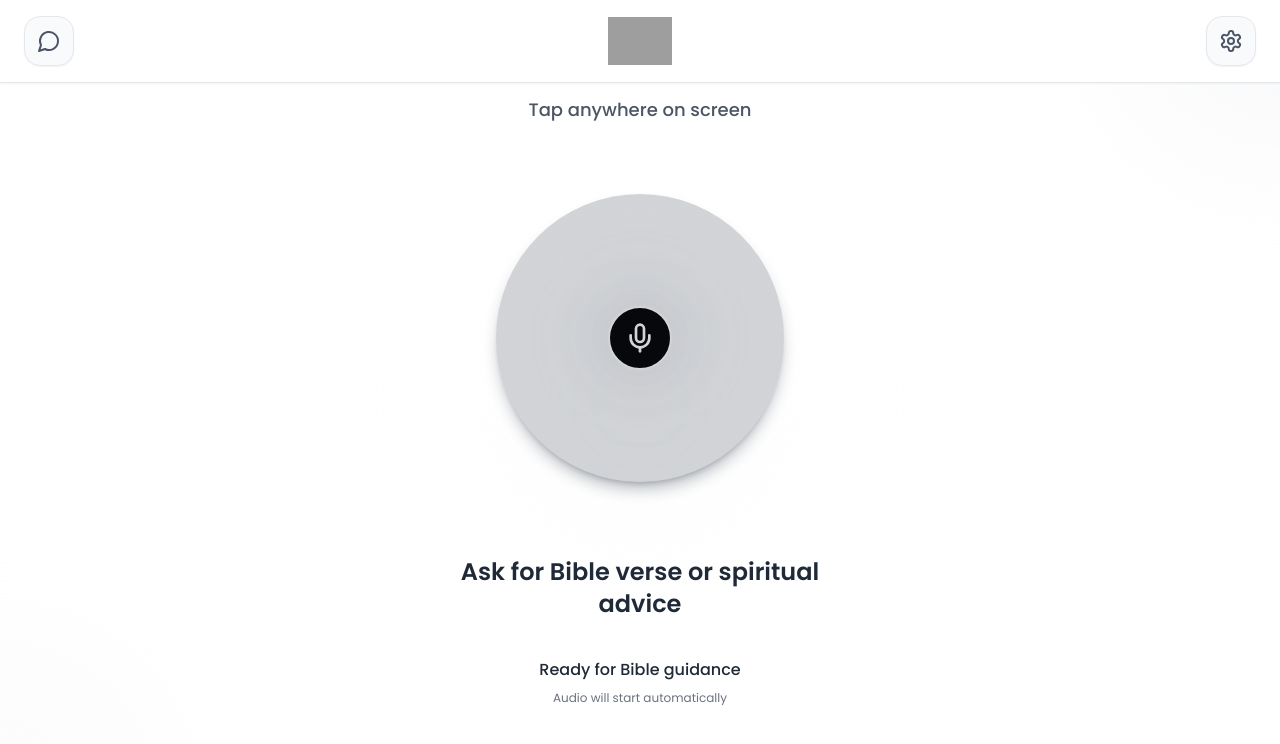
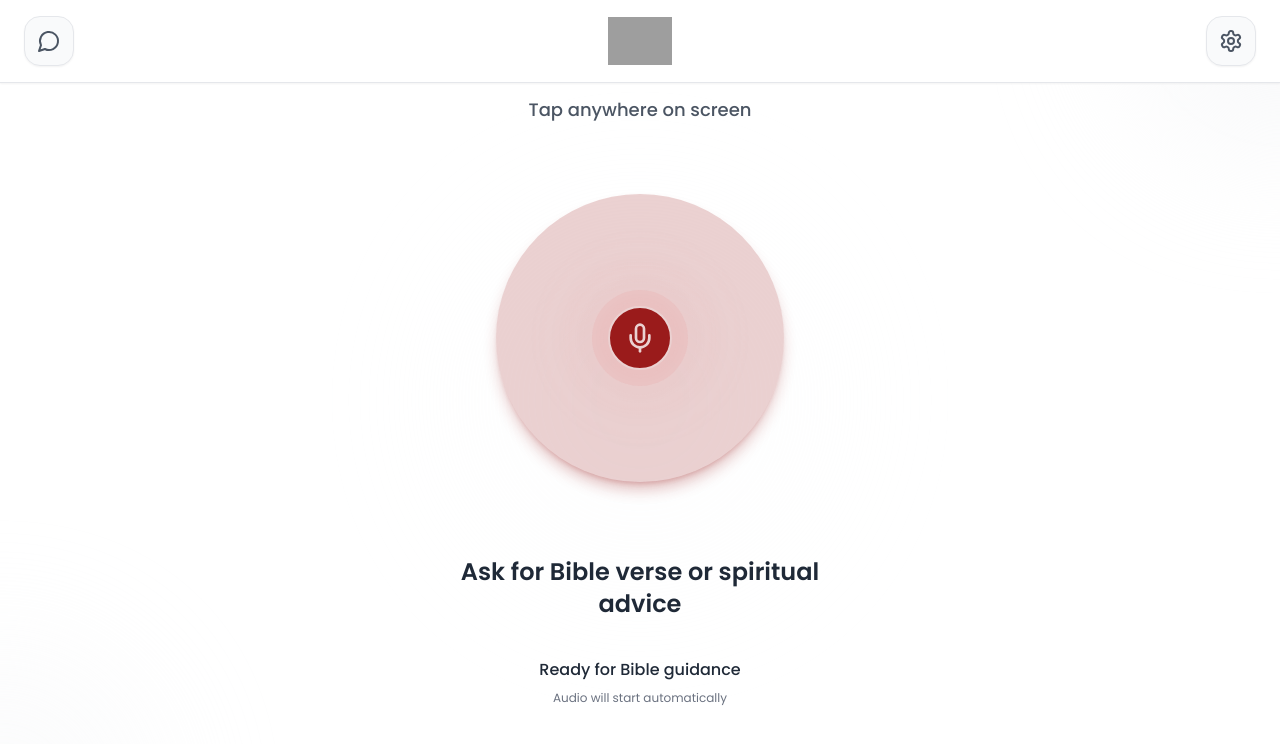
Before and after one commit to rergisb/biblev2, a React (Vite) app: page / in a window 1280 px wide. Shown: the top 744 px of the page. Built offline with nearby package versions, Linux system fonts and the light colour scheme; no server answers; grey boxes are pictures that could not be loaded.

Commit message:
Change overlay colors to red tones

```diff
--- a/src/components/VoiceVisualizer.tsx
+++ b/src/components/VoiceVisualizer.tsx
@@ -35,7 +35,7 @@ export const VoiceVisualizer: React.FC<VoiceVisualizerProps> = ({
       ctx.clearRect(0, 0, width, height);
 
       if (isProcessing) {
-        // Processing state - distinctive circular pulse animation
+        // Processing state - distinctive circular pulse animation with red tones
         const time = Date.now() * 0.004;
         const rings = 4;
 
@@ -48,13 +48,13 @@ export const VoiceVisualizer: React.FC<VoiceVisualizerProps> = ({
           const pulseIntensity = (Math.sin(pulsePhase) + 1) * 0.5; // 0 to 1
           const radius = baseRadius + pulseIntensity * 15;
 
-          // Processing uses a distinct color pattern
+          // Processing uses red color pattern
           const gradient = ctx.createRadialGradient(centerX, centerY, 0, centerX, centerY, radius);
           const alpha = (0.6 - ringProgress * 0.4) * pulseIntensity;
 
-          gradient.addColorStop(0, `rgba(75, 85, 99, ${alpha * 0.8})`); // gray-600
-          gradient.addColorStop(0.5, `rgba(107, 114, 128, ${alpha * 0.6})`); // gray-500
-          gradient.addColorStop(1, `rgba(156, 163, 175, ${alpha * 0.2})`); // gray-400
+          gradient.addColorStop(0, `rgba(185, 28, 28, ${alpha * 0.8})`); // red-700
+          gradient.addColorStop(0.5, `rgba(220, 38, 38, ${alpha * 0.6})`); // red-600
+          gradient.addColorStop(1, `rgba(248, 113, 113, ${alpha * 0.2})`); // red-400
 
           ctx.beginPath();
           ctx.arc(centerX, centerY, radius, 0, Math.PI * 2);
@@ -62,7 +62,7 @@ export const VoiceVisualizer: React.FC<VoiceVisualizerProps> = ({
           ctx.fill();
 
           // Add subtle glow
-          ctx.shadowColor = '#6B7280'; // gray-500
+          ctx.shadowColor = '#DC2626'; // red-600
           ctx.shadowBlur = 10 - (ringProgress * 5);
           ctx.fill();
           ctx.shadowBlur = 0;
@@ -82,8 +82,8 @@ export const VoiceVisualizer: React.FC<VoiceVisualizerProps> = ({
           const dotAlpha = 0.4 + Math.sin(time * 2 + i * 0.5) * 0.3;
 
           const dotGradient = ctx.createRadialGradient(dotX, dotY, 0, dotX, dotY, dotSize);
-          dotGradient.addColorStop(0, `rgba(75, 85, 99, ${dotAlpha})`);
-          dotGradient.addColorStop(1, `rgba(75, 85, 99, 0)`);
+          dotGradient.addColorStop(0, `rgba(185, 28, 28, ${dotAlpha})`);
+          dotGradient.addColorStop(1, `rgba(185, 28, 28, 0)`);
 
           ctx.beginPath();
           ctx.arc(dotX, dotY, dotSize, 0, Math.PI * 2);
@@ -92,7 +92,7 @@ export const VoiceVisualizer: React.FC<VoiceVisualizerProps> = ({
         }
 
       } else if (isRecording || isPlaying) {
-        // Active state - animated circular waves
+        // Active state - animated circular waves with red tones
         const time = Date.now() * 0.003;
         const rings = 5;
 
@@ -124,25 +124,25 @@ export const VoiceVisualizer: React.FC<VoiceVisualizerProps> = ({
 
           ctx.closePath();
 
-          // Create gradient based on state - using gray tones for both recording and playing
+          // Create gradient based on state - using red tones for both recording and playing
           const gradient = ctx.createRadialGradient(centerX, centerY, 0, centerX, centerY, baseRadius + waveAmplitude);
 
           if (isRecording) {
-            gradient.addColorStop(0, `rgba(31, 41, 55, ${0.4 - ringProgress * 0.3})`); // gray-800
-            gradient.addColorStop(0.5, `rgba(55, 65, 81, ${0.3 - ringProgress * 0.2})`); // gray-700
-            gradient.addColorStop(1, `rgba(75, 85, 99, ${0.1 - ringProgress * 0.1})`); // gray-600
+            gradient.addColorStop(0, `rgba(153, 27, 27, ${0.4 - ringProgress * 0.3})`); // red-800
+            gradient.addColorStop(0.5, `rgba(185, 28, 28, ${0.3 - ringProgress * 0.2})`); // red-700
+            gradient.addColorStop(1, `rgba(220, 38, 38, ${0.1 - ringProgress * 0.1})`); // red-600
           } else {
-            // Use slightly lighter gray for playing state
-            gradient.addColorStop(0, `rgba(55, 65, 81, ${0.4 - ringProgress * 0.3})`); // gray-700
-            gradient.addColorStop(0.5, `rgba(75, 85, 99, ${0.3 - ringProgress * 0.2})`); // gray-600
-            gradient.addColorStop(1, `rgba(107, 114, 128, ${0.1 - ringProgress * 0.1})`); // gray-500
+            // Use slightly lighter red for playing state
+            gradient.addColorStop(0, `rgba(185, 28, 28, ${0.4 - ringProgress * 0.3})`); // red-700
+            gradient.addColorStop(0.5, `rgba(220, 38, 38, ${0.3 - ringProgress * 0.2})`); // red-600
+            gradient.addColorStop(1, `rgba(248, 113, 113, ${0.1 - ringProgress * 0.1})`); // red-400
           }
 
           ctx.fillStyle = gradient;
           ctx.fill();
 
-          // Add glow effect - using gray colors for both states
-          ctx.shadowColor = isRecording ? '#1F2937' : '#374151'; // gray-800 or gray-700
+          // Add glow effect - using red colors for both states
+          ctx.shadowColor = isRecording ? '#991B1B' : '#DC2626'; // red-800 or red-600
           ctx.shadowBlur = 15 - (ringProgress * 10);
           ctx.fill();
           ctx.shadowBlur = 0;
@@ -153,12 +153,12 @@ export const VoiceVisualizer: React.FC<VoiceVisualizerProps> = ({
         const pulseGradient = ctx.createRadialGradient(centerX, centerY, 0, centerX, centerY, pulseRadius);
 
         if (isRecording) {
-          pulseGradient.addColorStop(0, 'rgba(31, 41, 55, 0.8)'); // gray-800
-          pulseGradient.addColorStop(1, 'rgba(31, 41, 55, 0)');
+          pulseGradient.addColorStop(0, 'rgba(153, 27, 27, 0.8)'); // red-800
+          pulseGradient.addColorStop(1, 'rgba(153, 27, 27, 0)');
         } else {
-          // Use gray for playing state instead of red
-          pulseGradient.addColorStop(0, 'rgba(55, 65, 81, 0.8)'); // gray-700
-          pulseGradient.addColorStop(1, 'rgba(55, 65, 81, 0)');
+          // Use red for playing state
+          pulseGradient.addColorStop(0, 'rgba(185, 28, 28, 0.8)'); // red-700
+          pulseGradient.addColorStop(1, 'rgba(185, 28, 28, 0)');
         }
 
         ctx.beginPath();
@@ -167,7 +167,7 @@ export const VoiceVisualizer: React.FC<VoiceVisualizerProps> = ({
         ctx.fill();
 
       } else {
-        // Idle state - gentle ambient visualization
+        // Idle state - gentle ambient visualization with subtle red tones
         const time = Date.now() * 0.001;
         const rings = 3;
 
@@ -181,9 +181,9 @@ export const VoiceVisualizer: React.FC<VoiceVisualizerProps> = ({
           const radius = baseRadius * breathe;
 
           const gradient = ctx.createRadialGradient(centerX, centerY, 0, centerX, centerY, radius);
-          gradient.addColorStop(0, `rgba(107, 114, 128, ${opacity * 0.5})`); // gray-500
-          gradient.addColorStop(0.7, `rgba(156, 163, 175, ${opacity * 0.3})`); // gray-400
-          gradient.addColorStop(1, `rgba(209, 213, 219, 0)`); // gray-300
+          gradient.addColorStop(0, `rgba(248, 113, 113, ${opacity * 0.5})`); // red-400
+          gradient.addColorStop(0.7, `rgba(252, 165, 165, ${opacity * 0.3})`); // red-300
+          gradient.addColorStop(1, `rgba(254, 202, 202, 0)`); // red-200
 
           ctx.beginPath();
           ctx.arc(centerX, centerY, radius, 0, Math.PI * 2);
@@ -193,8 +193,8 @@ export const VoiceVisualizer: React.FC<VoiceVisualizerProps> = ({
 
         // Subtle center dot
         const dotGradient = ctx.createRadialGradient(centerX, centerY, 0, centerX, centerY, 8);
-        dotGradient.addColorStop(0, 'rgba(107, 114, 128, 0.3)');
-        dotGradient.addColorStop(1, 'rgba(107, 114, 128, 0)');
+        dotGradient.addColorStop(0, 'rgba(248, 113, 113, 0.3)');
+        dotGradient.addColorStop(1, 'rgba(248, 113, 113, 0)');
 
         ctx.beginPath();
         ctx.arc(centerX, centerY, 8, 0, Math.PI * 2);
@@ -228,25 +228,25 @@ export const VoiceVisualizer: React.FC<VoiceVisualizerProps> = ({
       <div className="absolute inset-0 flex items-center justify-center pointer-events-none">
         <div className={`w-24 h-24 rounded-full flex items-center justify-center transition-all duration-500 ${
           isProcessing
-            ? 'bg-gray-600/15 shadow-lg shadow-gray-600/30 animate-pulse'
+            ? 'bg-red-600/15 shadow-lg shadow-red-600/30 animate-pulse'
             : isRecording
-            ? 'bg-gray-800/10 shadow-lg shadow-gray-800/20'
+            ? 'bg-red-800/10 shadow-lg shadow-red-800/20'
             : isPlaying
-            ? 'bg-gray-700/10 shadow-lg shadow-gray-700/20'
-            : 'bg-gray-100/50'
+            ? 'bg-red-700/10 shadow-lg shadow-red-700/20'
+            : 'bg-red-100/50'
         }`}>
           <div className={`w-16 h-16 rounded-full flex items-center justify-center transition-all duration-300 border-2 ${
             isProcessing
-              ? 'bg-black border-white animate-pulse'
+              ? 'bg-red-800 border-white animate-pulse'
               : isRecording
-              ? 'bg-black border-white animate-pulse'
+              ? 'bg-red-800 border-white animate-pulse'
               : isPlaying
-              ? 'bg-gray-400 border-gray-300 animate-pulse'
-              : 'bg-black border-white'
+              ? 'bg-red-600 border-red-300 animate-pulse'
+              : 'bg-red-800 border-white'
           } ${(isPlaying || isProcessing) ? 'pointer-events-auto cursor-pointer' : ''}`}
           onClick={(isPlaying || isProcessing) ? onClick : undefined}>
             {isPlaying ? (
-              <Square className="w-6 h-6 text-gray-700 fill-current" />
+              <Square className="w-6 h-6 text-red-100 fill-current" />
             ) : isProcessing ? (
               <div className="flex items-center justify-center">
                 <div className="w-2 h-2 bg-white rounded-full animate-bounce"></div>
@@ -264,12 +264,12 @@ export const VoiceVisualizer: React.FC<VoiceVisualizerProps> = ({
       <div
         className={`absolute inset-0 rounded-full transition-all duration-500 cursor-pointer ${
           isProcessing
-            ? 'bg-gray-600/10 shadow-xl shadow-gray-600/25 animate-pulse'
+            ? 'bg-red-600/10 shadow-xl shadow-red-600/25 animate-pulse'
             : isRecording
-            ? 'bg-gray-800/5 shadow-2xl shadow-gray-800/20'
+            ? 'bg-red-800/5 shadow-2xl shadow-red-800/20'
             : isPlaying
-            ? 'bg-gray-600/5 shadow-2xl shadow-gray-600/20'
-            : 'bg-gray-800/20 shadow-lg shadow-gray-800/30 hover:bg-gray-800/30 hover:shadow-xl hover:shadow-gray-800/40'
+            ? 'bg-red-600/5 shadow-2xl shadow-red-600/20'
+            : 'bg-red-800/20 shadow-lg shadow-red-800/30 hover:bg-red-800/30 hover:shadow-xl hover:shadow-red-800/40'
         }`}
         onClick={onClick}
       ></div>
```
